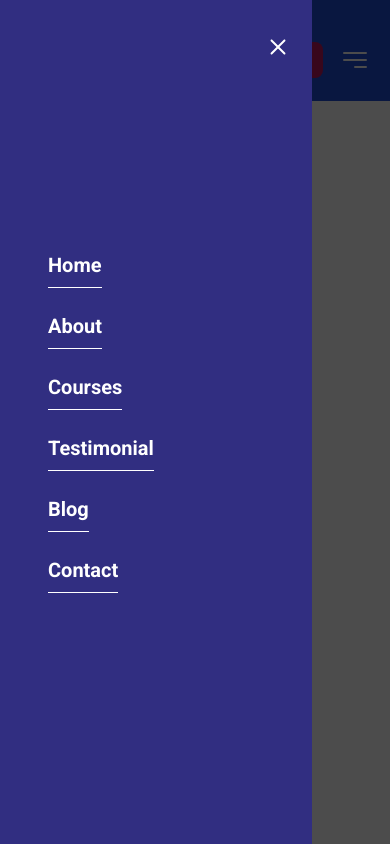
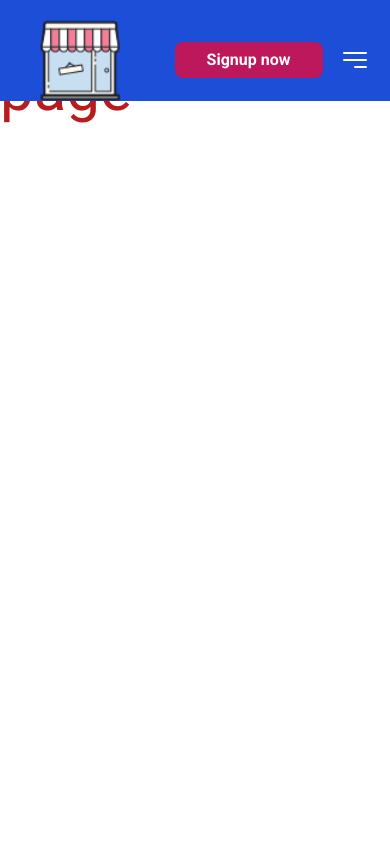
Before and after one commit to Emranhossainshuvo/e-learn, a Next.js app: page / in a window 390 px wide. Built offline with nearby package versions, Linux system fonts and the light colour scheme.

Commit message:
navbar responsiveness added for both small and large device

```diff
--- a/components/Home/Navbar/MobileNav.tsx
+++ b/components/Home/Navbar/MobileNav.tsx
@@ -2,18 +2,26 @@ import { Navlink } from "@/constant/constant";
 import Link from "next/link";
 import { CgClose } from "react-icons/cg";
 
-const MobileNav = () => {
+type Props = {
+  showNav: boolean;
+  closeNav: () => void
+}
+
+const MobileNav = ({ closeNav, showNav }: Props) => {
+
+  const navOpen = showNav ? "translate-x-0" : "translate-x-[-100%]"
+
   return (
     <div>
-      <div className="fixed top-0 transform transition-all duration-500 z-[10000] left-0 right-0 bottom-0 bg-black opacity-70 w-full h-[100vh]" />
-      <div className="text-white fixed justify-center flex flex-col h-full transform transition-all duration-500 delay-300 w-[80%] sm:w-[60%] bg-indigo-900 space-y-6 z-[10006]">
+      <div className={`fixed top-0 ${navOpen} transform transition-all duration-500 z-[10000] left-0 right-0 bottom-0 bg-black opacity-70 w-full h-[100vh]`} />
+      <div className={`text-white ${navOpen} fixed justify-center flex flex-col h-full transform transition-all duration-500 delay-300 w-[80%] sm:w-[60%] bg-indigo-900 space-y-6 z-[10006]`}>
         {Navlink.map((link) => {
           return <Link key={link.id} href={link.url} >
             <p className="nav__link text-[20px] ml-12 border-b-[1.5px] pb-2 border-white sm:text-[30px]">{link.label}</p>
 
           </Link>
         })}
-        <CgClose className="absolute top-[0.7rem] right-[1.4rem] sm:w-8 sm:h-8 w-6 h-6 text-white" />
+        <CgClose onClick={closeNav} className="absolute top-[0.7rem] right-[1.4rem] sm:w-8 sm:h-8 w-6 h-6 text-white" />
       </div>
     </div>
   );
```
